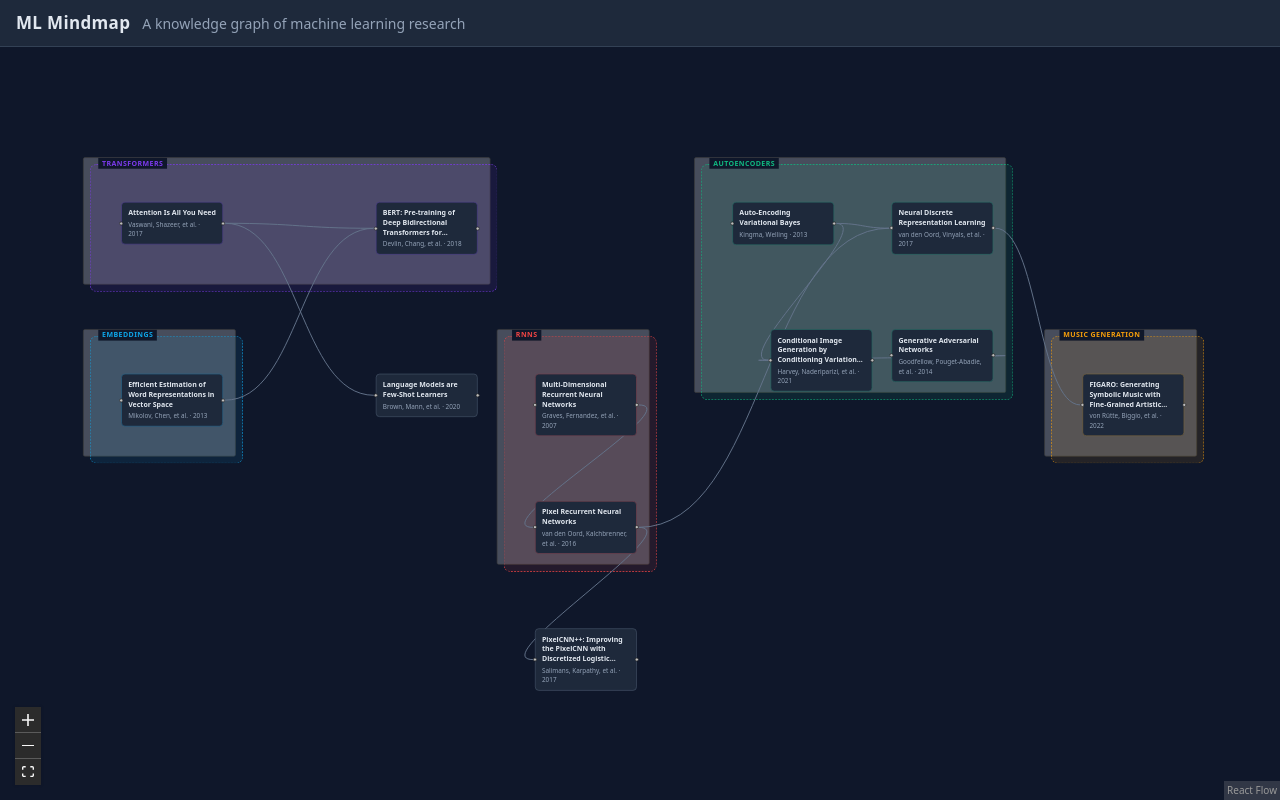
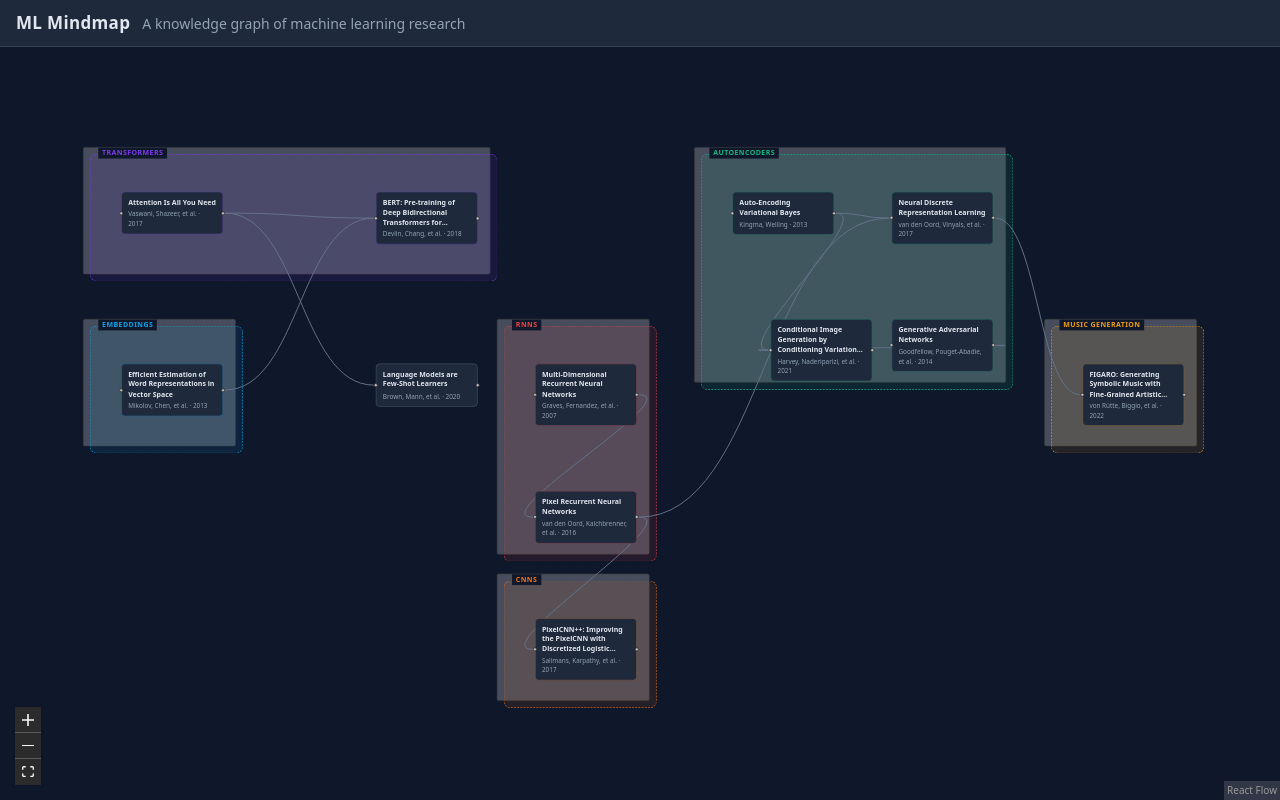
Before and after one commit to rpw1134/ml-mindmap, a React (Vite) app: page / in a window 1280 px wide. Built offline with nearby package versions, Linux system fonts and the light colour scheme.

Commit message:
new group

```diff
--- a/src/data/mindmap.ts
+++ b/src/data/mindmap.ts
@@ -118,6 +118,7 @@ const data: MindmapData = {
         'PixelCNNs are a recently proposed class of powerful generative models with tractable likelihood that are also easy to sample from. We present a number of improvements, making training faster, sampling faster, and the likelihood lower using six changes to the architecture: we use a discretized logistic mixture likelihood on the pixels, rather than a 256-way softmax, which we find to be faster and to produce better test log-likelihoods; we condition on whole pixels, rather than R, G, and B sub-pixels, simplifying the model structure; we use downsampling to efficiently capture structure at multiple resolutions; we introduce additional short-cut connections to further speed up optimization; we regularize the model using dropout. Our model achieves state-of-the-art log-likelihood scores on CIFAR-10 and ImageNet.',
       year: 2017,
       tags: ['generative', 'image-generation', 'autoregressive', 'cnn'],
+      parentGroup: 'g-cnns',
       position: { x: 850, y: 820 },
     },
     {
@@ -238,6 +239,13 @@ const data: MindmapData = {
       size: { width: 240, height: 370 }, // right edge 1030 clears papers (850 + 160 + 20); bottom 720 clears PixelRNN (620 + 80 + 20)
     },
     {
+      id: 'g-cnns',
+      label: 'CNNs',
+      color: '#f97316',
+      position: { x: 790, y: 750 },
+      size: { width: 240, height: 200 }, // right edge 1030 clears PixelCNN++ (850+160+20); bottom 950 clears node (820+80+50)
+    },
+    {
       id: 'g-music-generation',
       label: 'Music Generation',
       color: '#f59e0b',
```
